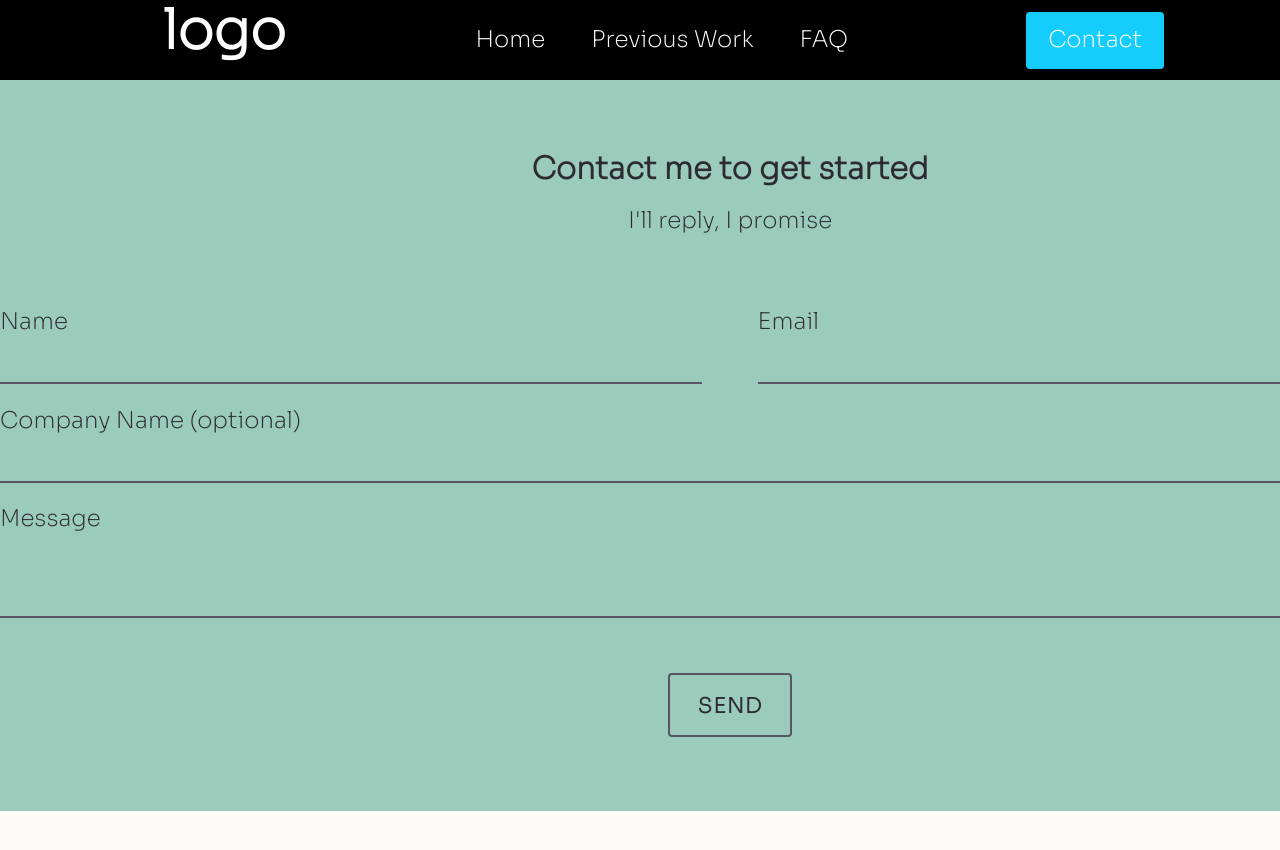
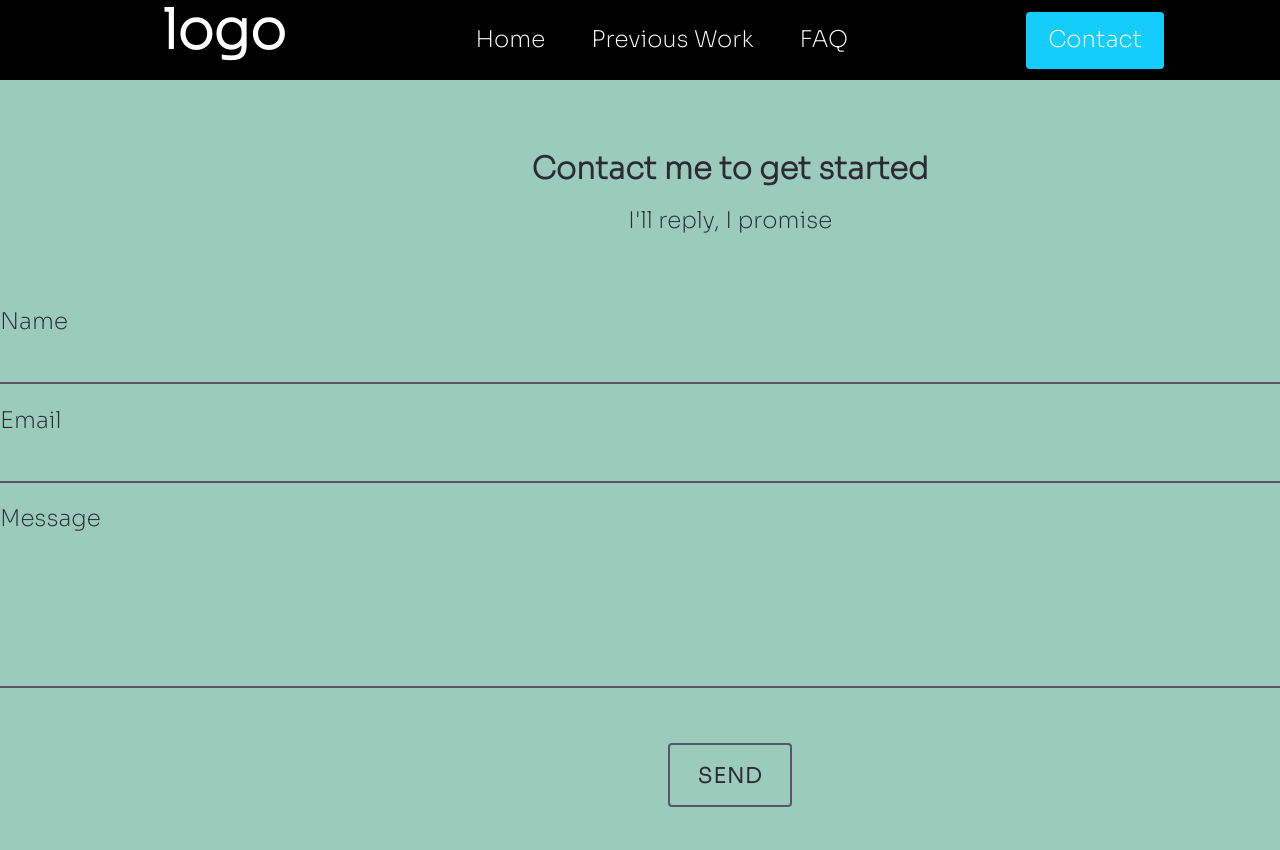
Before and after one commit to StevenEsteban/Frontend-Portfolio, a React (Create React App) app: page /Contact in a window 1280 px wide. Shown: the top 850 px of the page. Before the commit the page ends 811 px from the top, so only its background shows below. Built offline with nearby package versions, Linux system fonts and the light colour scheme.

Commit message:
added functionnal mail form

```diff
--- a/package.json
+++ b/package.json
@@ -6,6 +6,7 @@
     "@testing-library/jest-dom": "^5.14.1",
     "@testing-library/react": "^11.2.7",
     "@testing-library/user-event": "^12.8.3",
+    "emailjs-com": "^3.2.0",
     "node-sass": "^6.0.1",
     "react": "^17.0.2",
     "react-dom": "^17.0.2",
--- a/src/App.scss
+++ b/src/App.scss
@@ -418,7 +418,7 @@ input[type=file] {
 }
 
 textarea {
-    height: auto;
+    height: 150px;
     resize: vertical
 }
 
--- a/src/components/Pages/Contact.js
+++ b/src/components/Pages/Contact.js
@@ -1,14 +1,42 @@
 import React from 'react'
 import {Component} from "react";
 import Navbar from '../Navbar';
+import { useState } from 'react';
+import { send } from 'emailjs-com';
 
-class Contact extends Component {
 
-    render(){
+function Contact() {
+ const [toSend, setToSend] = useState ({
+        from_name:'',
+        to_name:'',
+        message:'',
+        reply_to:'',
+      });
 
-      return(
+      const onSubmit = (e) => {
+        e.preventDefault();
+        send(
+          'service_fx01jpa',
+          'template_1grr6i8',
+          toSend,
+          'user_glocIcRowhRyBqPWbUgo7'
+        )
+        .then((response) => {
+          console.log ('message sent !', response.status, response.text);
+        })
+        .catch((err) => {
+          console.log('failed to send your message', err);
+        })
+      }
 
-        <section class="bg--secondary-color pt3 pb3">
+      const handleChange = (e) => {
+        setToSend({...toSend, [e.target.name]: e.target.value});
+      };
+
+     return(
+
+        <div className="SendForm">
+      <section class="bg--secondary-color pt3 pb3">
         <div class="container">
             <div class="mb2 align--center">
                 <h3 class="mb1">Contact me to get started</h3>
@@ -16,31 +44,28 @@ class Contact extends Component {
             </div>
 
 
-            <form>
+            <form onSubmit={onSubmit}>
                 <div class="grid-row">
-                    <div class="grid-column span-half mt1">
+                    <div class="grid-column mt1">
                         <label class="label" for="name">Name</label>
-                        <input class="form-control" id="name"/>
+                        <input name="from_name" value={toSend.from_name} onChange={handleChange} class="form-control" id="name" />
                     </div>
-                    <div class="grid-column span-half mt1">
+                    {/* <div class="grid-column span-half mt1">
                         <label class="label" for="email">Email</label>
-                        <input class="form-control" id="email" type="email"/>
-                    </div>
+                        <input name="to_name" value={toSend.to_name} onChange={handleChange} class="form-control" id="email"/>
+                    </div> */}
                 </div>
-                <label class="label mt1" for="dates">Company Name (optional)</label>
-                <input class="form-control" id="dates"/>
+                <label class="label mt1" for="dates">Email</label>
+                <input name="reply_to" value={toSend.reply_to} onChange={handleChange} class="form-control" id="dates"/>
                 <label class="label mt1" for="message">Message</label>
-                <textarea class="form-control" id="message"></textarea>
+                <textarea type="text" name="message" value={toSend.message} onChange={handleChange} class="form-control" id="message"></textarea>
                 <div class='submitButton'>
-                      <button class="btn btn--outline">Send</button>
+                      <button type="submit" class="btn btn--outline">Send</button>
                 </div>
             </form>
         </div>
     </section>
-      )}}
+     </div>
 
-
-
-
-
-  export default Contact
+      )}
+export default Contact
```
Also changed, not shown: 1 other file (tests, documents, lock files or other folders).
